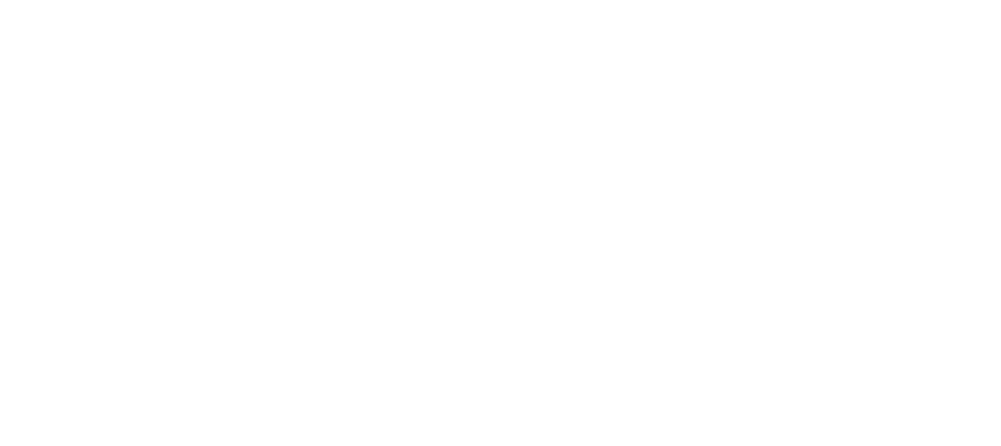
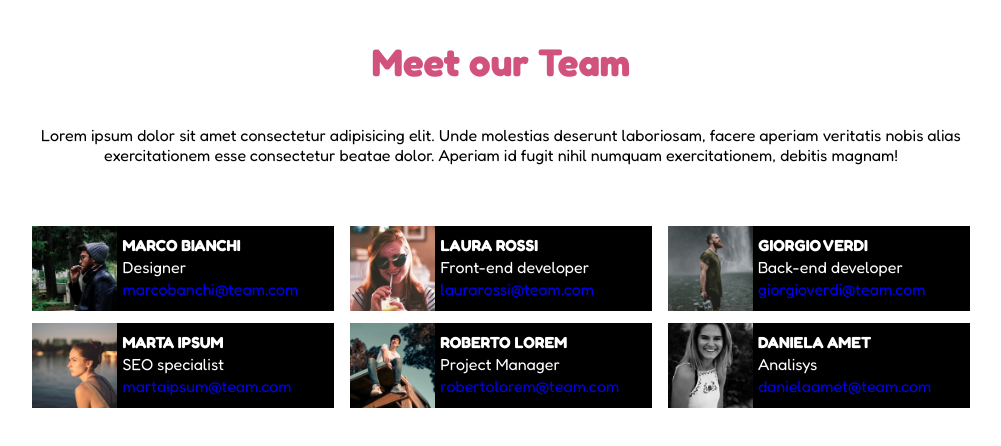
Before and after one commit to simonebonifazi/html-css-float-cards, a plain HTML site: page index.html in a window 1280 px wide. Shown: the whole page, without its empty margins (139-1140 px from the left). Drawn offline with Linux system fonts and the light colour scheme.

Commit message:
completed

```diff
--- a/css/style.css
+++ b/css/style.css
@@ -1,9 +1,73 @@
+/* generics */
+
 * {
     margin: 0 auto;
     padding: 0;
-    border-style: border-box;
+    box-sizing: border-box;
+    text-align: center;
 }
 
 body {
     font-family: 'Fredoka', sans-serif;
 }
+
+/* contenitore */
+.container {
+    max-width: 950px;
+    margin: 0 auto;
+}
+
+/* header */
+header {
+    line-height: 125px;
+    font-size: larger;
+
+}
+
+h1 {
+    color: rgb(209, 82, 124);
+}
+
+/*  main content */
+p {
+    margin-bottom: 55px;
+}
+
+section>div {
+    display: inline-block;
+    background-color: #000;
+    width: calc(100% / 3 - 15px);
+    height: 85px;
+    margin: 6px;
+    text-align: left;
+    color: white;
+    line-height: 15px;
+}
+
+img {
+    width: 85px;
+    float: left;
+    margin-right: 5px;
+}
+
+.name {
+    font-weight: bold;
+}
+
+.clearfix::after {
+    content: '';
+    display: table;
+    clear: both;
+}
+
+
+a {
+    text-decoration: none;
+}
+
+span {
+    display: block;
+    text-align: left;
+    line-height: 6px;
+    margin-top: 16px;
+}
--- a/index.html
+++ b/index.html
@@ -13,7 +13,56 @@
 </head>
 
 <body>
+    <div class="container">
+        <header>
+            <h1> Meet our Team</h1>
+        </header>
+        <main>
+            <p> Lorem ipsum dolor sit amet consectetur adipisicing elit. Unde molestias deserunt laboriosam, facere
+                aperiam veritatis nobis alias exercitationem esse consectetur beatae dolor. Aperiam id fugit nihil
+                numquam exercitationem, debitis magnam!</p>
+            <section>
+                <div class="clearfix">
+                    <img src="img/male1.png" alt="marco">
+                    <span class="name"> MARCO BIANCHI</span class="name">
+                    <span> Designer </span>
+                    <span> <a type="email" href="www.gmail.com"> marcobanchi@team.com</a> </span>
+                </div>
+                <div class="clearfix">
+                    <img src="img/female1.png" alt="laura">
+                    <span class="name"> LAURA ROSSI</span class="name">
+                    <span> Front-end developer </span>
+                    <span> <a type="email" href="www.gmail.com"> laurarossi@team.com</a> </span>
+                </div>
+                <div class="clearfix">
+                    <img src="img/male2.png" alt="giorgio">
+                    <span class="name"> GIORGIO VERDI</span class="name">
+                    <span> Back-end developer </span>
+                    <span> <a type="email" href="www.gmail.com"> giorgioverdi@team.com</a> </span>
+                </div>
+                <div class="clearfix">
+                    <img src="img/female2.png" alt="marta">
+                    <span class="name"> MARTA IPSUM</span class="name">
+                    <span> SEO specialist </span>
+                    <span> <a type="email" href="www.gmail.com"> martaipsum@team.com</a> </span>
+                </div>
+                <div class="clearfix">
+                    <img src="img/male3.png" alt="roberto">
+                    <span class="name"> ROBERTO LOREM</span class="name">
+                    <span> Project Manager </span>
+                    <span> <a type="email" href="www.gmail.com"> robertolorem@team.com</a> </span>
+                </div>
+                <div class="clearfix">
+                    <img src="img/female3.png" alt="daniela">
+                    <span class="name"> DANIELA AMET</span class="name">
+                    <span> Analisys </span>
+                    <span> <a type="email" href="www.gmail.com"> danielaamet@team.com</a> </span>
+                </div>
 
+
+            </section>
+        </main>
+    </div>
 </body>
 
 </html>
```
